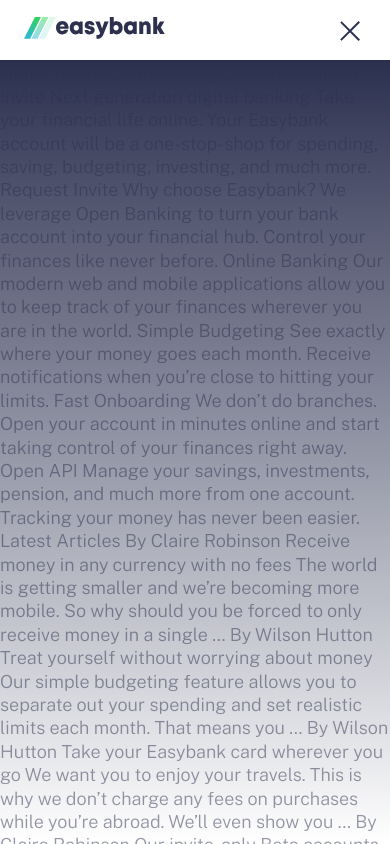
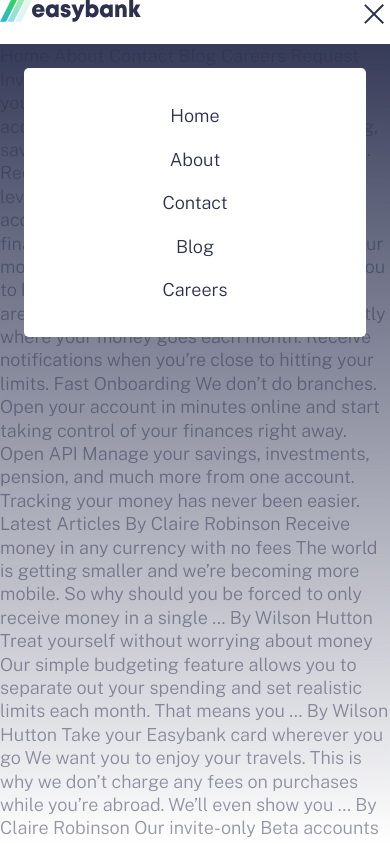
Before and after one commit to LourenceQ/FrontEndMentor-EasyBankLandingPage, a plain HTML site: page index.html in a window 390 px wide. Both pictures are taken after a click on the link 353 px from the left and 30 px from the top of the page. Shown: the top 844 px of the page. Drawn offline with nearby package versions, Linux system fonts and the light colour scheme.

Commit message:
responsive menu

```diff
--- a/css/_globals.scss
+++ b/css/_globals.scss
@@ -15,12 +15,22 @@ body {
   font-weight: 300;
   color: $grayishBlue;
   line-height: 1.3;
+
+  &.noscroll{
+    overflow: hidden;
+  }
 }
 
 a,
 a:visited,
 a:hover {
   text-decoration: none;
+}
+
+// spacing
+.container{
+  padding-left: 1.5rem;
+  padding-right: 1.5rem;
 }
 
 // flexbox styles
--- a/css/_header.scss
+++ b/css/_header.scss
@@ -1,7 +1,7 @@
 .header {
   // Hamburguer Open Styles
   &.open {
-    .header__menu {
+    .header__toggle {
       > span:first-child {
         transform: rotate(45deg);
       }
@@ -19,24 +19,28 @@
   .overlay {
     opacity: 0;
     position: fixed;
-    top: 3.75rem;
+    top: 0px;
     right: 0px;
     bottom: 0px;
     left: 0px;
     background-image: linear-gradient($darkBlue, transparent);
   }
 
-  nav {
-    padding: 1.0625rem 1.5rem;
+  nav{
+    position: relative;
+    background-color: $white;
+    padding-top: 1.0625rem 0px;
+    padding-bottom: 1.0625rem;
   }
+
   &__logo {
     img {
       width: 8.8125rem;
       height: 1.375rem;
     }
   }
-  &__menu {
-    // mobile menu
+  &__toggle {// mobile menu toggle
+    // mobile toggle
     > span {
       display: block;
       width: 26px;
@@ -48,6 +52,25 @@
       &:not(:last-child) {
         margin-bottom: 5px;
       }
+    }
+  }
+
+  &__menu{
+    position: absolute;
+    width: calc(100% - 3rem);
+    left: 50%;
+    transform: translateX(-50%);
+    background: $white;
+    margin-top: 1.5rem;
+    padding: 1.625rem;
+    border-radius: 5px;
+
+    a{
+      display: block;
+      padding: 0.625rem;
+      color: $darkBlue;
+      text-align: center;
+
     }
   }
 
--- a/css/animations.scss
+++ b/css/animations.scss
@@ -1,3 +1,7 @@
+.has-fade{
+  visibility: hidden;
+}
+
 @keyframes fade-in {
   from {
     visibility: hidden;
@@ -8,11 +12,12 @@
     opacity: 0;
   }
   to {
+    visibility: visible;
     opacity: 1;
   }
 }
 .fade-in {
-  animation: fade-in 300ms ease-in-out forwards;
+  animation: fade-in 200ms ease-in-out forwards;
 }
 
 @keyframes fade-out {
@@ -30,5 +35,5 @@
   }
 }
 .fade-out {
-  animation: fade-out 300ms ease-in-out forwards;
+  animation: fade-out 200ms ease-in-out forwards;
 }
--- a/index.html
+++ b/index.html
@@ -31,7 +31,7 @@
   </head>
   <body>
     <header class="header">
-      <div class="overlay"></div>
+      <div class="overlay has-fade"></div>
 
       <nav
         class="flex flex-jc-sb flex-ai-c"
@@ -43,7 +43,7 @@
         <a
           id="btnHamburguer"
           href="#"
-          class="header__menu open hide-for-desktop"
+          class="header__toggle open hide-for-desktop"
         >
           <span></span><span></span><span></span>
         </a>
@@ -58,9 +58,17 @@
           >Request Invite</a
         >
       </nav>
+
+      <div class="header__menu has-fade">
+        <a href="">Home</a>
+        <a href="">About</a>
+        <a href="">Contact</a>
+        <a href="">Blog</a>
+        <a href="">Careers</a>
+      </div>
     </header>
 
-    <!--  -->
+    <!-- -->
     <div>
       Home About Contact Blog Careers Request Invite Next generation digital
       banking Take your financial life online. Your Easybank account will be a
@@ -95,7 +103,7 @@
         >. Coded by <a href="#">Your Name Here</a>.
       </div>
     </div>
-
+-->
     <script src="js/script.js"></script>
   </body>
 </html>
--- a/js/script.js
+++ b/js/script.js
@@ -1,19 +1,28 @@
 const header = document.querySelector('.header');
+const body = document.querySelector ('body');
 const btnHamburguer = document.querySelector('#btnHamburguer');
 const overlay = document.querySelector('.overlay');
+const fadeElems = document.querySelectorAll('.has-fade');
 
 
 btnHamburguer.addEventListener('click',function(){
     console.log('click Hamburguer');
 
     if(header.classList.contains('open')){// close hamburguer menu
+        body.classList.remove('noscroll');
         header.classList.remove('open') ;
-        overlay.classList.remove('fade-in');
-        overlay.classList.add('fade-out');
+        fadeElems.forEach(function(element){
+            element.classList.remove('fade-in');
+            element.classList.add('fade-out');
+        });
+
      }
      else{// open hamburuer menu
+        body.classList.add('noscroll');
          header.classList.add('open');
-         overlay.classList.remove('fade-out');
-         overlay.classList.add('fade-in');
+         fadeElems.forEach(function(element){
+            element.classList.remove('fade-out');
+            element.classList.add('fade-in');
+         });
      }
 });
```
Also changed, not shown: css/animations.css, css/style.css, 2 other files.
